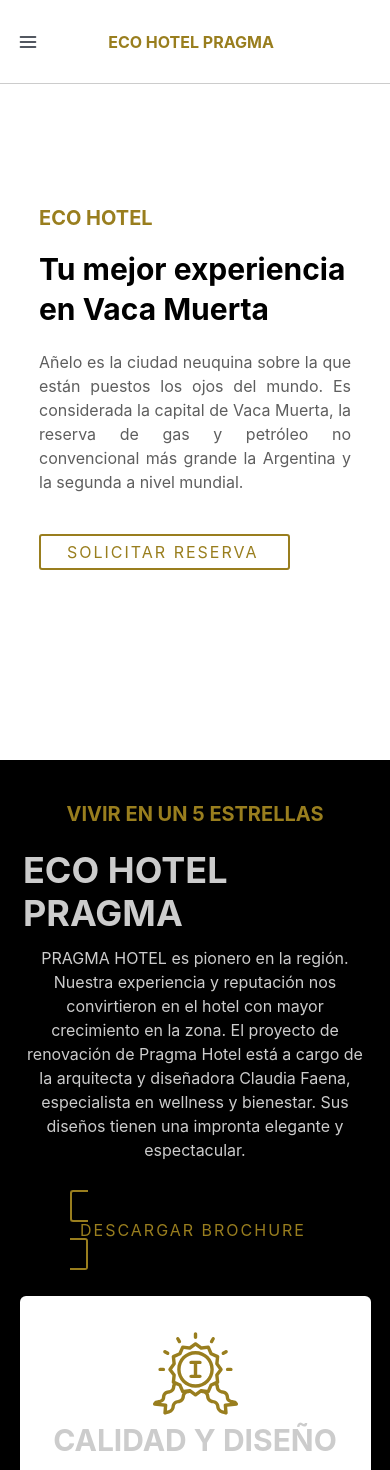
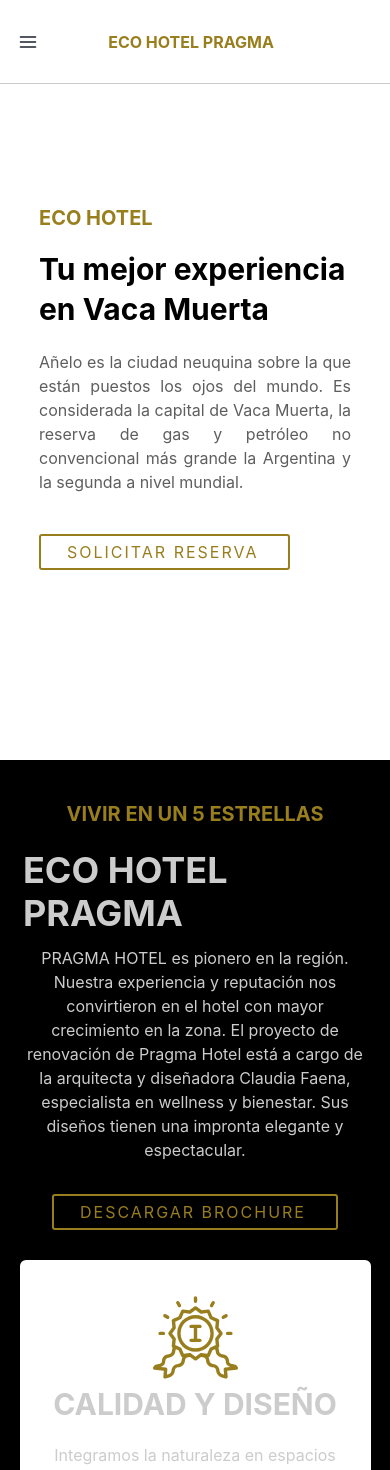
Before and after one commit to Cocahuana/eco-hotel, a React (Create React App) app: page / in a window 390 px wide. Shown: the top 1470 px of the page. Built offline with nearby package versions, Linux system fonts and the light colour scheme.

Commit message:
Fix: Mobile and tablet CTAGold Component anchor tag break down button

```diff
--- a/src/Pages/Home/components/ValueProposal/ValueProposal.jsx
+++ b/src/Pages/Home/components/ValueProposal/ValueProposal.jsx
@@ -146,7 +146,7 @@ function ValueProposal(props) {
 									text='DESCARGAR BROCHURE'
 									href={brochure}
 									fileName='PRAGMA ECO HOTEL'
-								/>{" "}
+								/>
 							</Box>
 							{/*  */}
 							<Flex
--- a/src/components/Buttons/CTAGold.jsx
+++ b/src/components/Buttons/CTAGold.jsx
@@ -31,7 +31,6 @@ const Button = styled.button`
 	letter-spacing: 2px;
 	border: 2px solid ${(props) => props.borderColor};
 	color: ${(props) => props.color};
-
 	padding: 0.25em 1em;
 	text-transform: uppercase;
 	&:hover ${IconBox} {
@@ -43,6 +42,7 @@ const Button = styled.button`
 function CTAGold(props) {
 	const theme = useContext(themeContext);
 	return (
+		<Stack direction={"row"} align={"center"}>
 			<Button
 				as='a'
 				// @href is the link for download
@@ -57,7 +57,6 @@ function CTAGold(props) {
 				type='button'
 				role={"group"}
 			>
-			<Stack direction={"row"} align={"center"}>
 				<Box>
 					<ContentBox>
 						{props.text}
@@ -71,8 +70,8 @@ function CTAGold(props) {
 						</IconBox>
 					</ContentBox>
 				</Box>
+			</Button>
 		</Stack>
-		</Button>
 	);
 }
 
```
Lines whose indentation alone changed are shown as unchanged.
